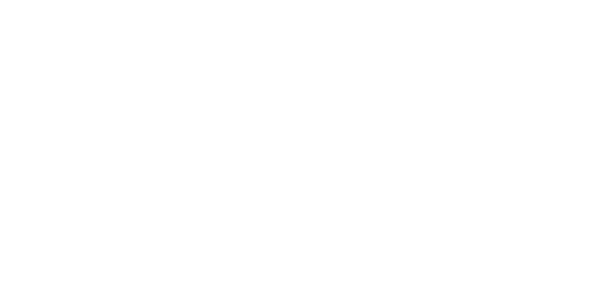
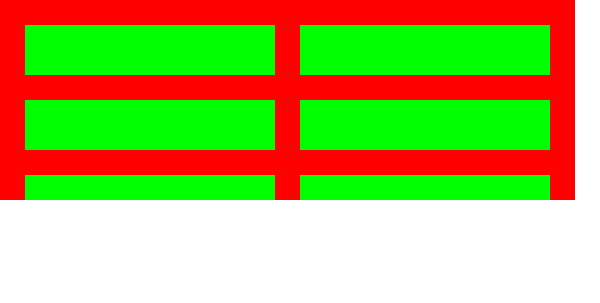
Before and after one commit to lucasAxberg/web-alert, a browser extension: page src/popup/index.html in a window 400 px wide. Shown: the whole page, 600 px wide, since content can reach past the window. Drawn offline with Linux system fonts and the light colour scheme.

Commit message:
Added a scrollable list of trackers

```diff
--- a/src/popup/index.html
+++ b/src/popup/index.html
@@ -5,7 +5,19 @@
     <link rel="stylesheet" href="style.css" />
   </head>
   <body>
-		<div id="popup_content"></div>
+    <div id="popup_content">
+      <div id="top">
+        <div id="trackers">
+          <div class="tracker"></div>
+          <div class="tracker"></div>
+          <div class="tracker"></div>
+          <div class="tracker"></div>
+          <div class="tracker"></div>
+          <div class="tracker"></div>
+          <div class="tracker"></div>
+        </div>
+      </div>
+    </div>
     <div id="error_content" class="hidden"></div>
     <script src="script.js"></script>
   </body>
--- a/src/popup/style.css
+++ b/src/popup/style.css
@@ -1,10 +1,31 @@
 html,
 body {
-	width: 600px;
-	height: 400px;
-	overflow: hidden;
+  width: 575px;
+  height: 300px;
+  overflow: hidden;
+  padding: 0px;
+  margin: 0px;
+}
+
+#trackers {
+  list-style: none;
+  background: #f00;
+  display: flex;
+  flex-flow: row wrap;
+  width: 100%;
+  height: 175px;
+  overflow-y: auto;
+  padding-bottom: 25px;
+}
+
+.tracker {
+  width: 250px;
+  height: 50px;
+  margin-top: 25px;
+  margin-left: 25px;
+  background-color: #0f0;
 }
 
 .hidden {
-	display: none;
+  display: none;
 }
```
Lines whose indentation alone changed are shown as unchanged.
